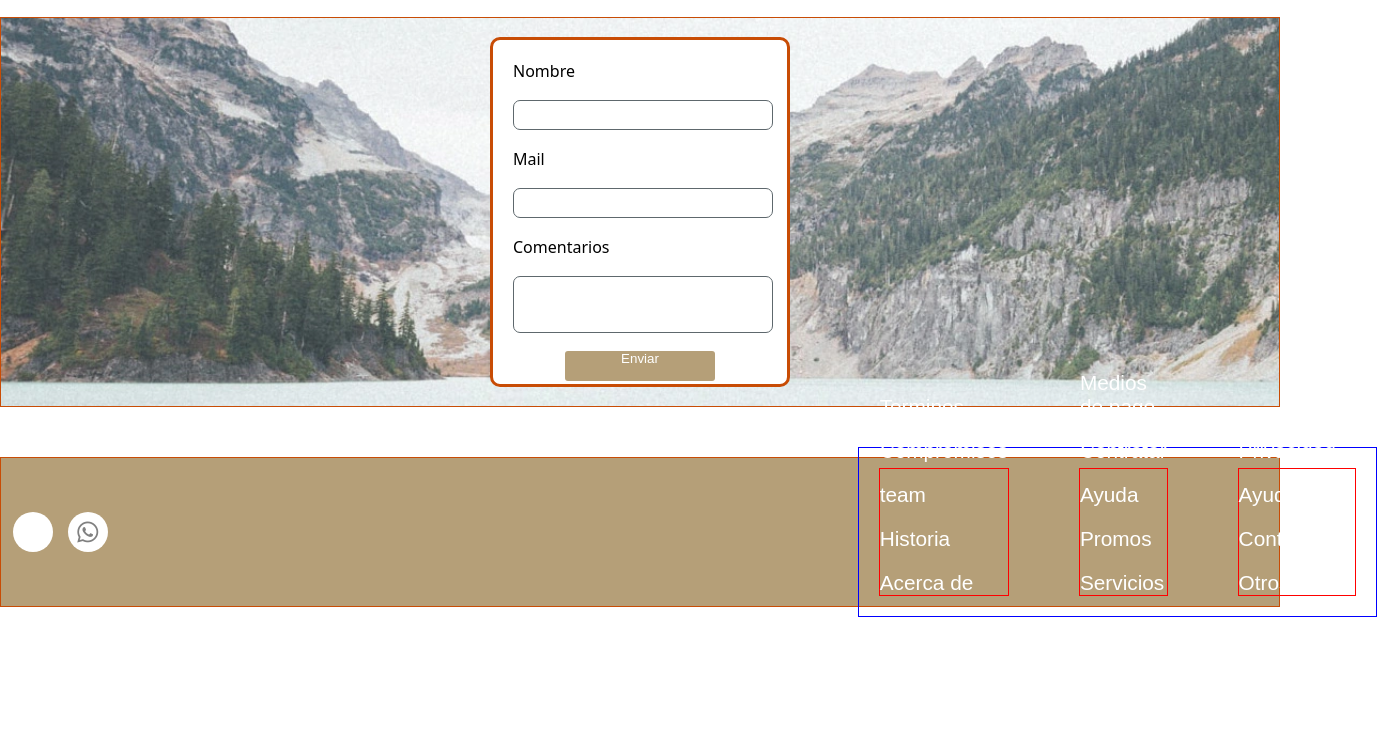
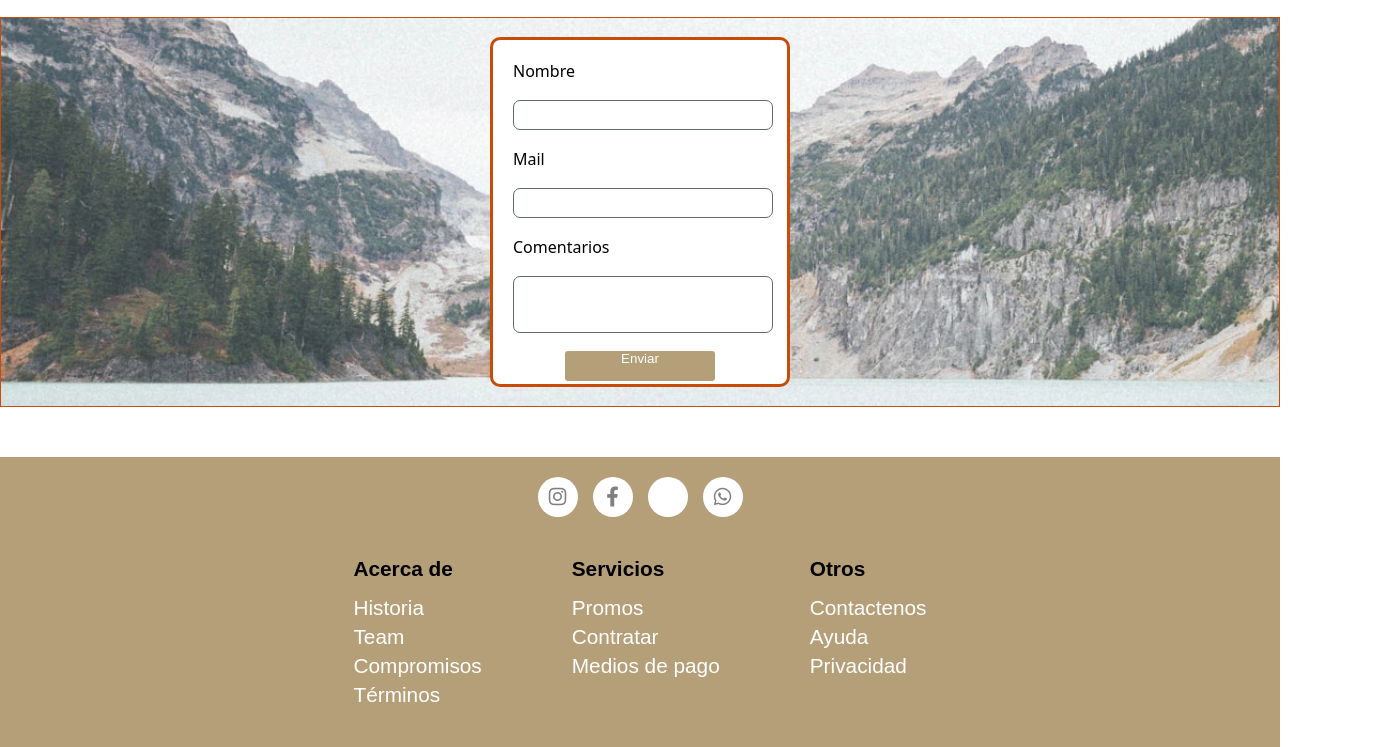
Before and after one commit to Agusting22/Proyecto-Integrador-basico, a website: page index.html in a window 1280 px wide. Shown: the part 2048-2795 px from the top of the page, 1377 px wide, since content can reach past the window. Before the commit the page ends 2665 px from the top, so only its background shows below. Drawn offline with Linux system fonts and the light colour scheme.

Commit message:
completed footer

```diff
--- a/css/styles.css
+++ b/css/styles.css
@@ -316,14 +316,15 @@ margin: 0 auto;
 .footer {
     margin-top: 50px;
     background-color: #B59F78;
-    border: 1px solid #C84C05;
     width: 100%;
-    height: 150px;
+    padding: 20px 0;
     display: flex;
-    justify-content: center;
+    flex-direction: column;
     align-items: center;
+    gap: 20px;
 }
 
+/* Íconos */
 .id-iconos {
     display: flex;
     justify-content: center;
@@ -337,31 +338,34 @@ margin: 0 auto;
     background-color: white;
     width: 40px;
     height: 40px;
-    border-radius: 30px;
+    border-radius: 50%;
     text-decoration: none;
 }
 
 .id-iconos a i {
-    font-size: 24px;
+    font-size: 20px;
     color: gray;
 }
 
+/* Listas del footer */
 .footer-lists {
     display: flex;
-    position: relative;
-    gap: 30px;
-    height: 170px;
-    margin-left: 750px;
-    border: blue solid 1px;
-}
-.footer-ul{
-    color: white;
-    border: 1px solid red;
-    display: flex;
-    flex-direction: column-reverse;
+    justify-content: center;
+    gap: 50px;
+    width: 80%;
 }
 
-.footer-titulos{
-    color: red;
+.footer-ul {
+    list-style: none;
+    padding: 0;
+    color: white;
+    display: flex;
+    flex-direction: column;
+    gap: 5px;
+}
 
+.footer-titulos {
+    font-weight: bold;
+    color: black;
+    margin-bottom: 10px;
 }
--- a/index.html
+++ b/index.html
@@ -126,28 +126,27 @@
 <!-- ! Comienzo Footer -->
 <footer class="footer">
     <div class="id-iconos">
-        <a href=""><i class="fa-brands fa-instagram"></i></a>
-        <a href=""><i class="fa-brands fa-facebook-f"></i></a>
-        <a href=""><i class="fa-brands fa-x-twitter"></i></a>
-        <a href=""><i class="fa-brands fa-whatsapp"></i></a>
+        <a href="#"><i class="fa-brands fa-instagram"></i></a>
+        <a href="#"><i class="fa-brands fa-facebook-f"></i></a>
+        <a href="#"><i class="fa-brands fa-x-twitter"></i></a>
+        <a href="#"><i class="fa-brands fa-whatsapp"></i></a>
     </div>
     <div class="footer-lists">
         <ul class="footer-ul">
-            <li class="Footer-titulos">Acerca de </li>
+            <li class="footer-titulos">Acerca de</li>
             <li>Historia</li>
-            <li>team</li>
+            <li>Team</li>
             <li>Compromisos</li>
-            <li>Terminos</li>
+            <li>Términos</li>
         </ul>
         <ul class="footer-ul">
-            <li class="Footer-titulos">Servicios</li>
+            <li class="footer-titulos">Servicios</li>
             <li>Promos</li>
-            <li>Ayuda</li>
             <li>Contratar</li>
             <li>Medios de pago</li>
         </ul>
         <ul class="footer-ul">
-            <li class="Footer-titulos">Otros</li>
+            <li class="footer-titulos">Otros</li>
             <li>Contactenos</li>
             <li>Ayuda</li>
             <li>Privacidad</li>
@@ -157,5 +156,6 @@
 
 
 
+
 </body>
 </html>
```
